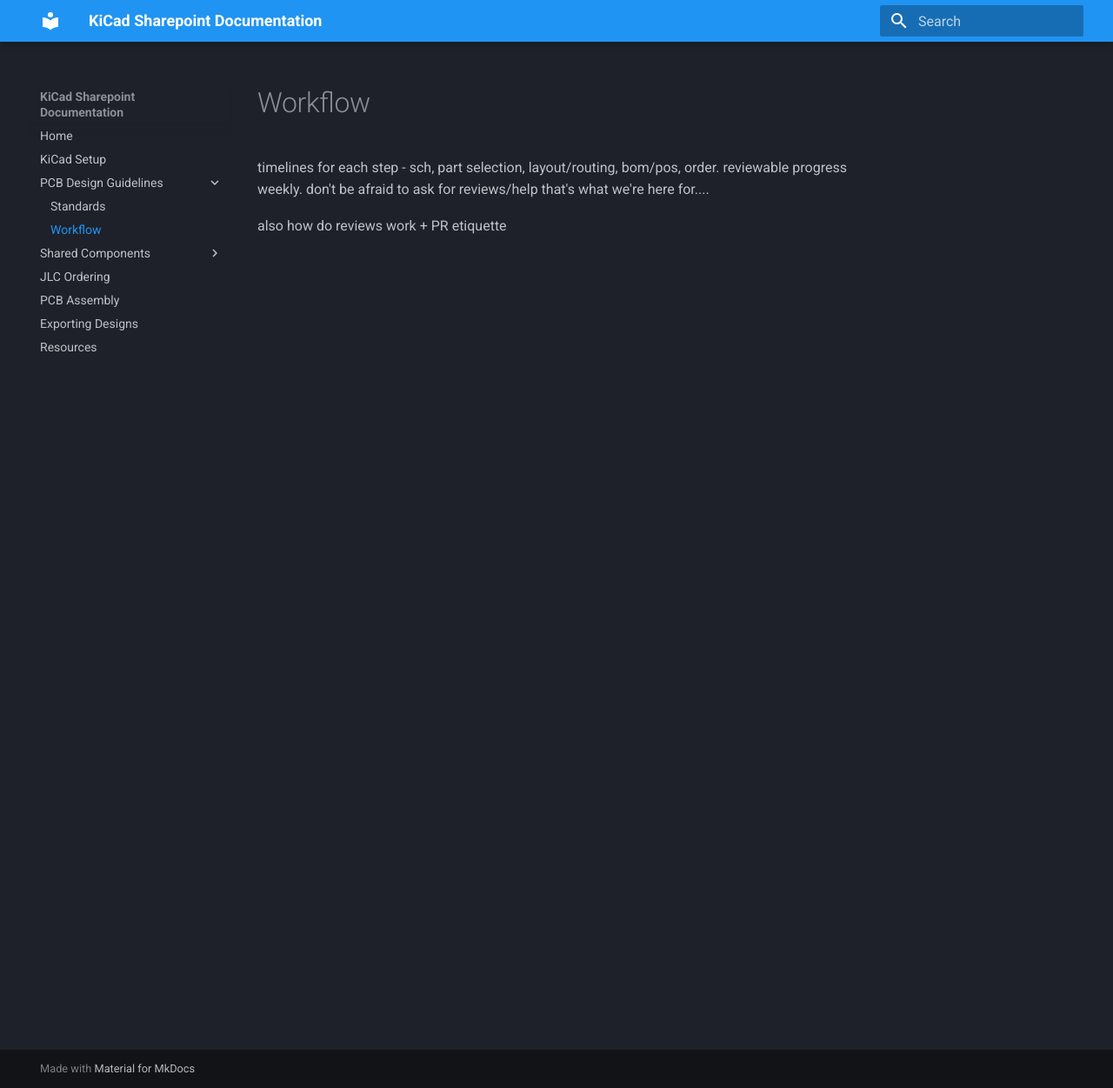
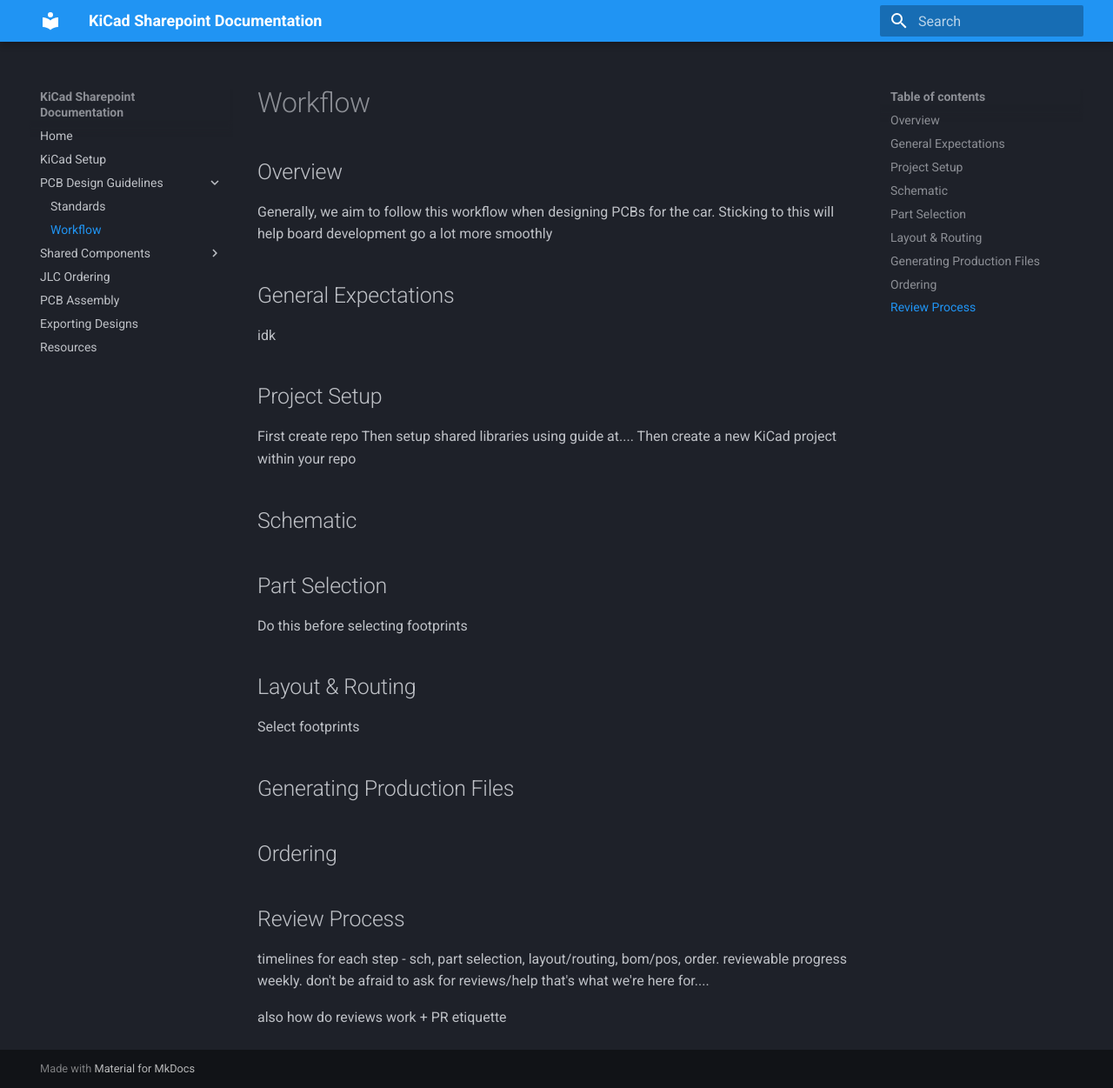
Before and after one commit to lhr-solar/KiCAD-Sharepoint, an MkDocs documentation site: the page built from docs/Workflow.md, in a window 1280 px wide and 1251 px high. Shown: the whole window at 87% size. Built offline with MkDocs 1.6.1 and Material for MkDocs 9.7.7, drawn with Linux system fonts in a browser that asks for light colours.

Commit message:
some stuff

```diff
--- a/docs/Workflow.md
+++ b/docs/Workflow.md
@@ -1,3 +1,23 @@
+## Overview
+Generally, we aim to follow this workflow when designing PCBs for the car. Sticking to this will help board development go a lot more smoothly
+## General Expectations
+idk
+## Project Setup
+First create repo
+Then setup shared libraries using guide at....
+Then create a new KiCad project within your repo
+## Schematic
+
+## Part Selection
+Do this before selecting footprints
+## Layout & Routing
+Select footprints
+## Generating Production Files
+
+## Ordering
+
+## Review Process
+
 timelines for each step - sch, part selection, layout/routing, bom/pos, order. reviewable progress weekly. don't be afraid to ask for reviews/help that's what we're here for....
 
 also how do reviews work + PR etiquette
```
Also changed, not shown: docs/Standards.md (+1 -0 lines).
